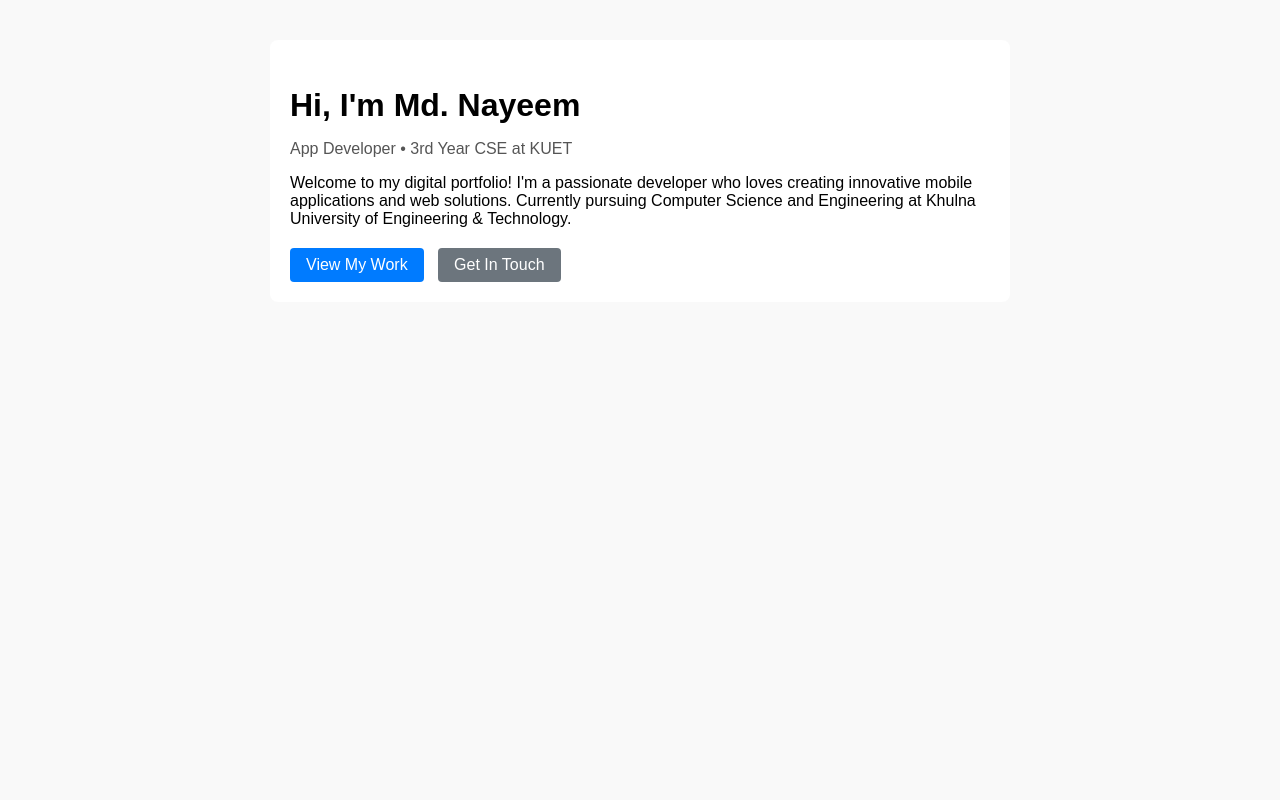
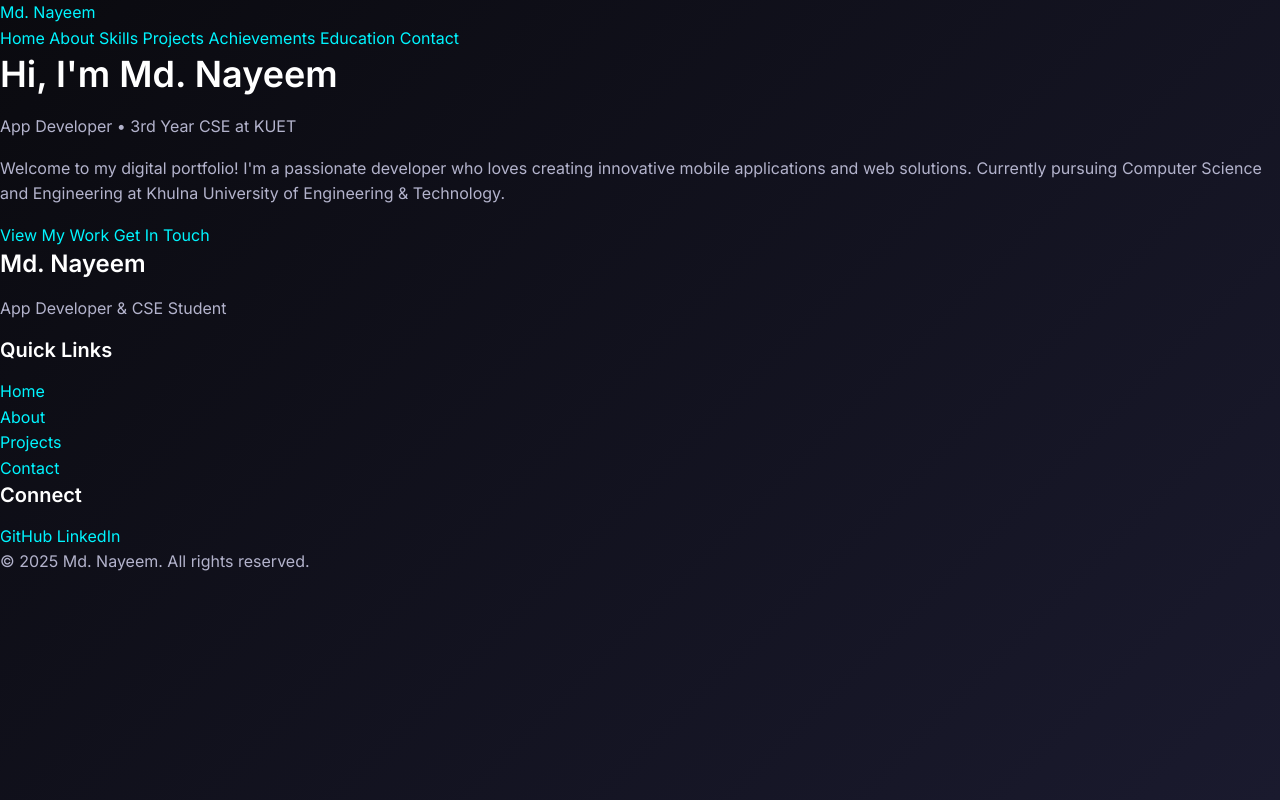
Before and after one commit to codernayeem/portfolio-academic, a PHP site: page /portfolio-academic/ in a window 1280 px wide. Run offline with PHP 8.4, Linux system fonts and the light colour scheme; data that the repository does not hold is empty; some libraries are stand-ins or nearby versions.

Commit message:
header & footer with base styles

```diff
--- /dev/null
+++ b/assets/css/main.css
@@ -0,0 +1,101 @@
+/* CSS Reset and Base Styles */
+* {
+    margin: 0;
+    padding: 0;
+    box-sizing: border-box;
+}
+
+:root {
+    /* Unique Color Palette - Dark Theme with Neon Accents */
+    --primary-color: #00f5ff;
+    --primary-dark: #00d4e6;
+    --secondary-color: #9333ea;
+    --accent-color: #ff6b35;
+    --background-color: #0a0a0f;
+    --surface-color: #161620;
+    --text-primary: #ffffff;
+    --text-secondary: #b3b3cc;
+    --text-muted: #8080a0;
+    --border-color: #2a2a3a;
+    --shadow-light: 0 4px 6px -1px rgba(0, 245, 255, 0.1), 0 2px 4px -1px rgba(0, 245, 255, 0.06);
+    --shadow-medium: 0 10px 15px -3px rgba(0, 245, 255, 0.2), 0 4px 6px -2px rgba(0, 245, 255, 0.1);
+    --shadow-large: 0 25px 50px -12px rgba(0, 245, 255, 0.25), 0 0 0 1px rgba(0, 245, 255, 0.05);
+
+    /* Typography */
+    --font-family: 'Inter', -apple-system, BlinkMacSystemFont, 'Segoe UI', sans-serif;
+    --font-size-xs: 0.75rem;
+    --font-size-sm: 0.875rem;
+    --font-size-base: 1rem;
+    --font-size-lg: 1.125rem;
+    --font-size-xl: 1.25rem;
+    --font-size-2xl: 1.5rem;
+    --font-size-3xl: 1.875rem;
+    --font-size-4xl: 2.25rem;
+    --font-size-5xl: 3rem;
+
+    /* Spacing */
+    --spacing-xs: 0.5rem;
+    --spacing-sm: 0.75rem;
+    --spacing-base: 1rem;
+    --spacing-lg: 1.5rem;
+    --spacing-xl: 2rem;
+    --spacing-2xl: 3rem;
+    --spacing-3xl: 4rem;
+
+    /* Border Radius */
+    --radius-sm: 0.375rem;
+    --radius-base: 0.5rem;
+    --radius-lg: 0.75rem;
+    --radius-xl: 1rem;
+
+    /* Transitions */
+    --transition-fast: 150ms ease-in-out;
+    --transition-base: 250ms ease-in-out;
+    --transition-slow: 350ms ease-in-out;
+}
+
+html {
+    scroll-behavior: smooth;
+}
+
+body {
+    font-family: var(--font-family);
+    font-size: var(--font-size-base);
+    line-height: 1.6;
+    color: var(--text-primary);
+    background: linear-gradient(135deg, var(--background-color) 0%, #1a1a2e 100%);
+    background-attachment: fixed;
+    -webkit-font-smoothing: antialiased;
+    -moz-osx-font-smoothing: grayscale;
+    overflow-x: hidden;
+}
+
+/* Typography */
+h1, h2, h3, h4, h5, h6 {
+    font-weight: 600;
+    line-height: 1.3;
+    margin-bottom: var(--spacing-base);
+    color: var(--text-primary);
+}
+
+h1 { font-size: var(--font-size-4xl); }
+h2 { font-size: var(--font-size-3xl); }
+h3 { font-size: var(--font-size-2xl); }
+h4 { font-size: var(--font-size-xl); }
+h5 { font-size: var(--font-size-lg); }
+h6 { font-size: var(--font-size-base); }
+
+p {
+    margin-bottom: var(--spacing-base);
+    color: var(--text-secondary);
+}
+
+a {
+    color: var(--primary-color);
+    text-decoration: none;
+    transition: color var(--transition-fast);
+}
+
+a:hover {
+    color: var(--primary-dark);
+}
--- /dev/null
+++ b/includes/footer.php
@@ -0,0 +1,37 @@
+    </main>
+
+    <footer class="footer">
+        <div class="footer-container">
+            <div class="footer-content">
+                <div class="footer-section">
+                    <h3>Md. Nayeem</h3>
+                    <p>App Developer & CSE Student</p>
+                </div>
+                <div class="footer-section">
+                    <h4>Quick Links</h4>
+                    <ul>
+                        <li><a href="#home">Home</a></li>
+                        <li><a href="#about">About</a></li>
+                        <li><a href="#projects">Projects</a></li>
+                        <li><a href="#contact">Contact</a></li>
+                    </ul>
+                </div>
+                <div class="footer-section">
+                    <h4>Connect</h4>
+                    <div class="social-links">
+                        <a href="https://github.com/codernayeem" target="_blank">GitHub</a>
+                        <a href="https://linkedin.com/in/codernayeem" target="_blank">LinkedIn</a>
+                    </div>
+                </div>
+            </div>
+            <div class="footer-bottom">
+                <p>&copy; <?php echo date('Y'); ?>  Md. Nayeem. All rights reserved.</p>
+            </div>
+        </div>
+    </footer>
+
+    <!-- JavaScript Files -->
+    <script src="<?php echo SITE_URL; ?>/assets/js/main.js"></script>
+    <?php if (isset($additionalJS)) echo $additionalJS; ?>
+</body>
+</html>
--- /dev/null
+++ b/includes/header.php
@@ -0,0 +1,44 @@
+<!DOCTYPE html>
+<html lang="en">
+<head>
+    <meta charset="UTF-8">
+    <meta name="viewport" content="width=device-width, initial-scale=1.0">
+    <title><?php echo isset($pageTitle) ? $pageTitle . ' - ' . SITE_NAME : SITE_NAME; ?></title>
+    <meta name="description" content="Portfolio of a passionate App Developer and 3rd Year CSE student at KUET">
+
+    <!-- CSS Files -->
+    <link rel="stylesheet" href="<?php echo SITE_URL; ?>/assets/css/main.css">
+    <?php if (isset($additionalCSS)) echo $additionalCSS; ?>
+
+    <!-- Favicon -->
+    <link rel="icon" type="image/x-icon" href="<?php echo SITE_URL; ?>/assets/images/favicon.ico">
+
+    <!-- Font -->
+    <link href="https://fonts.googleapis.com/css2?family=Inter:wght@300;400;500;600;700&display=swap" rel="stylesheet">
+</head>
+<body>
+    <header class="header">
+        <nav class="navbar">
+            <div class="nav-container">
+                <div class="nav-brand">
+                    <a href="<?php echo SITE_URL; ?>"> Md. Nayeem</a>
+                </div>
+                <div class="nav-menu" id="nav-menu">
+                    <a href="#home" class="nav-link">Home</a>
+                    <a href="#about" class="nav-link">About</a>
+                    <a href="#skills" class="nav-link">Skills</a>
+                    <a href="#projects" class="nav-link">Projects</a>
+                    <a href="#achievements" class="nav-link">Achievements</a>
+                    <a href="#education" class="nav-link">Education</a>
+                    <a href="#contact" class="nav-link">Contact</a>
+                </div>
+                <div class="nav-toggle" id="nav-toggle">
+                    <span class="bar"></span>
+                    <span class="bar"></span>
+                    <span class="bar"></span>
+                </div>
+            </div>
+        </nav>
+    </header>
+
+    <main class="main-content"><?php // Content will be inserted here ?>
--- a/index.php
+++ b/index.php
@@ -1,35 +1,40 @@
-<!DOCTYPE html>
-<html lang="en">
-<head>
-    <meta charset="UTF-8">
-    <title>Md. Nayeem - Portfolio</title>
-    <style>
-        body { font-family: Arial, sans-serif; margin: 0; padding: 0; background: #f9f9f9; }
-        .container { max-width: 700px; margin: 40px auto; padding: 20px; background: #fff; border-radius: 8px; }
-        .hero-title { font-size: 2em; margin-bottom: 10px; }
-        .hero-subtitle { color: #555; margin-bottom: 15px; }
-        .hero-description { margin-bottom: 20px; }
-        .hero-buttons a {
-            display: inline-block;
-            padding: 8px 16px;
-            margin-right: 10px;
-            text-decoration: none;
-            border-radius: 4px;
-            font-size: 1em;
+<?php
+require_once 'includes/config.php';
+
+try {
+    // Fetch projects from database
+    $pdo = getDBConnection();
+    $projectsStmt = $pdo->query("SELECT * FROM projects ORDER BY created_at DESC");
+    $projects = $projectsStmt->fetchAll();
+
+    // Fetch achievements from database
+    $achievementsStmt = $pdo->query("SELECT * FROM achievements ORDER BY achievement_date DESC");
+    $achievements = $achievementsStmt->fetchAll();
+
+    // Fetch education from database
+    $educationStmt = $pdo->query("SELECT * FROM education ORDER BY id DESC");
+    $education = $educationStmt->fetchAll();
+
+} catch (Exception $e) {
+    $projects = [];
+    $achievements = [];
+    $education = [];
+    error_log("Database error: " . $e->getMessage());
 }
-        .btn-primary { background: #007bff; color: #fff; }
-        .btn-secondary { background: #6c757d; color: #fff; }
-    </style>
-</head>
-<body>
+
+$pageTitle = "Home";
+include 'includes/header.php';
+?>
+
+<!-- Hero Section -->
 <section id="home" class="hero">
     <div class="container">
         <div class="hero-content">
-                <h1 class="hero-title">Hi, I'm Md. Nayeem</h1>
+            <h1 class="hero-title" data-typewriter>Hi, I'm Md. Nayeem</h1>
             <p class="hero-subtitle">App Developer • 3rd Year CSE at KUET</p>
             <p class="hero-description">
                 Welcome to my digital portfolio! I'm a passionate developer who loves creating innovative mobile applications
-                    and web solutions. Currently pursuing Computer Science and Engineering at Khulna University of Engineering &amp; Technology.
+                and web solutions. Currently pursuing Computer Science and Engineering at Khulna University of Engineering & Technology.
             </p>
             <div class="hero-buttons">
                 <a href="#projects" class="btn btn-primary">View My Work</a>
@@ -38,5 +43,6 @@
         </div>
     </div>
 </section>
-</body>
-</html>
+
+
+<?php include 'includes/footer.php'; ?>
```
Lines whose indentation alone changed are shown as unchanged.
